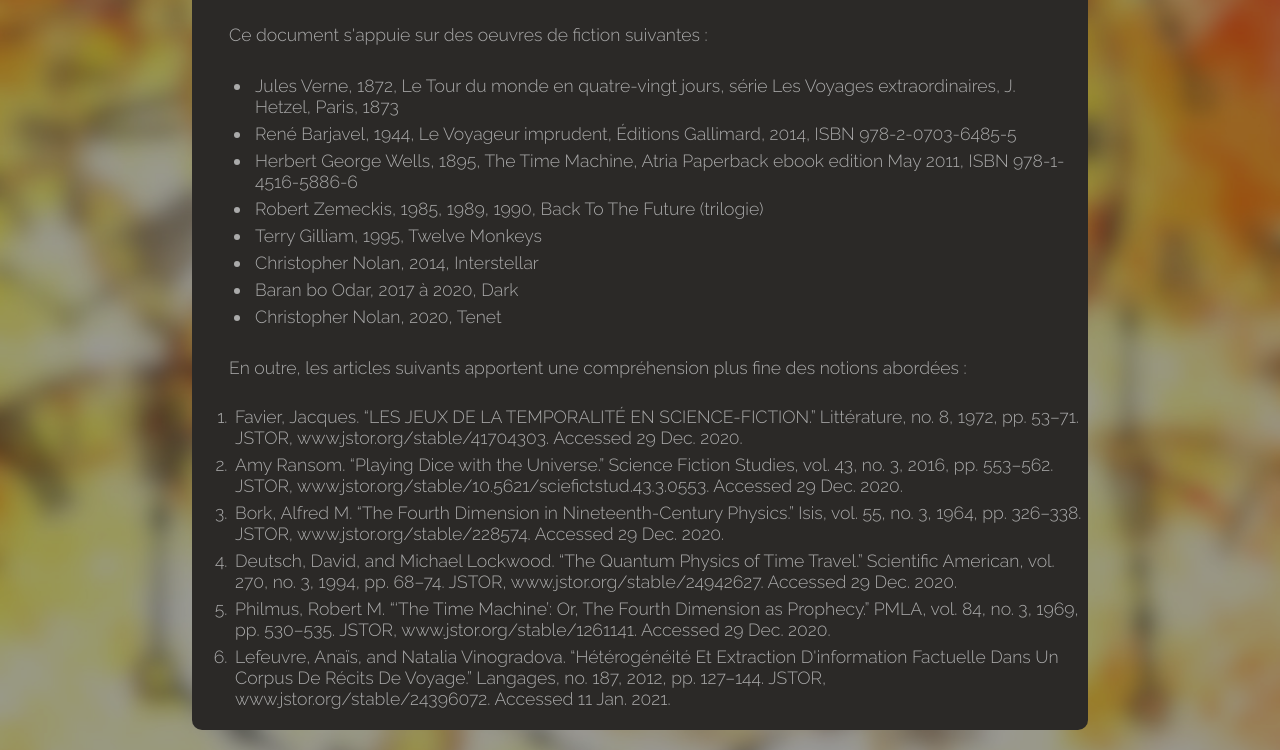
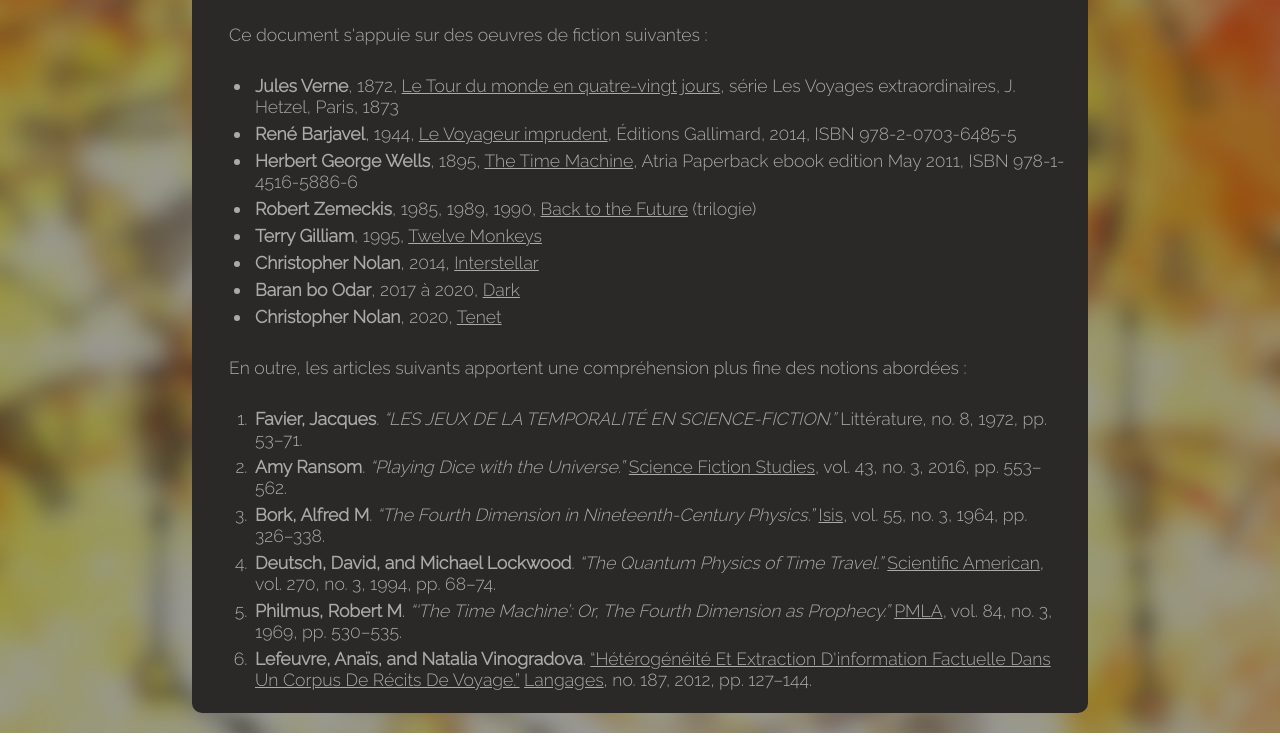
Before and after one commit to ftarazona/pace, a plain HTML site: page index.html in a window 1280 px wide. Both pictures are taken after a click on the element "Bibliographie". Shown: the part 110-860 px from the top of the page. Drawn offline with Linux system fonts and the light colour scheme.

Commit message:
Mise en page de la bibliographie.

```diff
--- a/index.html
+++ b/index.html
@@ -146,38 +146,38 @@
 			<p>Ce document s'appuie sur des oeuvres de fiction suivantes : </p>
 			<ul>
 				<li>
-					Jules Verne, 1872, <span>Le Tour du monde en quatre-vingt jours</span>, série <span>Les Voyages extraordinaires</span>, J. Hetzel, Paris, 1873
+					<span class="author">Jules Verne</span>, 1872, <span class="title">Le Tour du monde en quatre-vingt jours</span>, série <span>Les Voyages extraordinaires</span>, J. Hetzel, Paris, 1873
 				</li>
 				<li>
-					René Barjavel, 1944, <span>Le Voyageur imprudent</span>, Éditions Gallimard, 2014, ISBN 978-2-0703-6485-5
+					<span class="author">René Barjavel</span>, 1944, <span class="title">Le Voyageur imprudent</span>, Éditions Gallimard, 2014, ISBN 978-2-0703-6485-5
 				</li>
 				<li>
-					Herbert George Wells, 1895, <span>The Time Machine</span>, Atria Paperback ebook edition May 2011, ISBN 978-1-4516-5886-6
+					<span class="author">Herbert George Wells</span>, 1895, <span class="title">The Time Machine</span>, Atria Paperback ebook edition May 2011, ISBN 978-1-4516-5886-6
 				</li>
 				<li>
-					Robert Zemeckis, 1985, 1989, 1990, <span>Back To The Future</span> (trilogie)
+					<span class="author">Robert Zemeckis</span>, 1985, 1989, 1990, <span class="title">Back to the Future</span> (trilogie)
 				</li>
 				<li>
-					Terry Gilliam, 1995, <span>Twelve Monkeys</span>
+					<span class="author">Terry Gilliam</span>, 1995, <span class="title">Twelve Monkeys</span>
 				</li>
 				<li>
-					Christopher Nolan, 2014, <span>Interstellar</span>
+					<span class="author">Christopher Nolan</span>, 2014, <span class="title">Interstellar</span>
 				</li>
 				<li>
-					Baran bo Odar, 2017 à 2020, <span>Dark</span>
+					<span class="author">Baran bo Odar</span>, 2017 à 2020, <span class="title">Dark</span>
 				</li>
 				<li>
-					Christopher Nolan, 2020, <span>Tenet</span>
+					<span class="author">Christopher Nolan</span>, 2020, <span class="title">Tenet</span>
 				</li>
 			</ul>
 			<p>En outre, les articles suivants apportent une compréhension plus fine des notions abordées : </p>
 			<ol>
-				<li>Favier, Jacques. “LES JEUX DE LA TEMPORALITÉ EN SCIENCE-FICTION.” Littérature, no. 8, 1972, pp. 53–71. JSTOR, www.jstor.org/stable/41704303. Accessed 29 Dec. 2020.</li>
-				<li>Amy Ransom. “Playing Dice with the Universe.” Science Fiction Studies, vol. 43, no. 3, 2016, pp. 553–562. JSTOR, www.jstor.org/stable/10.5621/sciefictstud.43.3.0553. Accessed 29 Dec. 2020.</li>
-				<li>Bork, Alfred M. “The Fourth Dimension in Nineteenth-Century Physics.” Isis, vol. 55, no. 3, 1964, pp. 326–338. JSTOR, www.jstor.org/stable/228574. Accessed 29 Dec. 2020.</li>
-				<li>Deutsch, David, and Michael Lockwood. “The Quantum Physics of Time Travel.” Scientific American, vol. 270, no. 3, 1994, pp. 68–74. JSTOR, www.jstor.org/stable/24942627. Accessed 29 Dec. 2020.</li>
-				<li>Philmus, Robert M. “‘The Time Machine’: Or, The Fourth Dimension as Prophecy.” PMLA, vol. 84, no. 3, 1969, pp. 530–535. JSTOR, www.jstor.org/stable/1261141. Accessed 29 Dec. 2020.</li>
-				<li>Lefeuvre, Anaïs, and Natalia Vinogradova. “Hétérogénéité Et Extraction D'information Factuelle Dans Un Corpus De Récits De Voyage.” Langages, no. 187, 2012, pp. 127–144. JSTOR, www.jstor.org/stable/24396072. Accessed 11 Jan. 2021.</li>
+				<li><span class="author">Favier, Jacques</span>. <span class="extract">“LES JEUX DE LA TEMPORALITÉ EN SCIENCE-FICTION.”</span> </span class="title">Littérature</span>, no. 8, 1972, pp. 53–71.</li>
+				<li><span class="author">Amy Ransom</span>. <span class="extract">“Playing Dice with the Universe.”</span> <span class="title">Science Fiction Studies</span>, vol. 43, no. 3, 2016, pp. 553–562.</li>
+				<li><span class="author">Bork, Alfred M</span>. <span class="extract">“The Fourth Dimension in Nineteenth-Century Physics.”</span> <span class="title">Isis</span>, vol. 55, no. 3, 1964, pp. 326–338.</li>
+				<li><span class="author">Deutsch, David, and Michael Lockwood</span>. <span class="extract">“The Quantum Physics of Time Travel.”</span> <span class="title">Scientific American</span>, vol. 270, no. 3, 1994, pp. 68–74.</li>
+				<li><span class="author">Philmus, Robert M</span>. <span class="extract">“‘The Time Machine’: Or, The Fourth Dimension as Prophecy.”</span> <span class="title">PMLA</span>, vol. 84, no. 3, 1969, pp. 530–535.</li>
+				<li><span class="author">Lefeuvre, Anaïs, and Natalia Vinogradova</span>. <span class="title">“Hétérogénéité Et Extraction D'information Factuelle Dans Un Corpus De Récits De Voyage.”</span> <span class="title">Langages</span>, no. 187, 2012, pp. 127–144.</li>
 			</ol>
 		</div>
 	</div>
--- a/style/style.css
+++ b/style/style.css
@@ -34,6 +34,9 @@ h1		{ font-size: 2.4em; }
 h2		{ font-size: 2.1em; }
 h3		{ font-size: 1.8em; }
 h4		{ font-size: 1.5em; }
+.title		{ text-decoration: underline; }
+.extract	{ font-style: italic; }
+.author		{ font-weight: 600; }
 .content div	{ font-size: 1.06em; text-align: justify }
 blockquote, q	{ font-size: 1.06em; font-style: italic; }
 .page-changer	{ font-size: 1.5em; font-weight: 200; text-align: center; }
@@ -160,6 +163,9 @@ blockquote	{ margin: 0 30px 10px 30px; }
 	margin-top: 0;
 }
 .modalbox-wrapper ul	{
+	margin: 20px;
+}
+.modalbox-wrapper ol	{
 	margin: 20px;
 }
 
```
Also changed, not shown: 1 other file.
